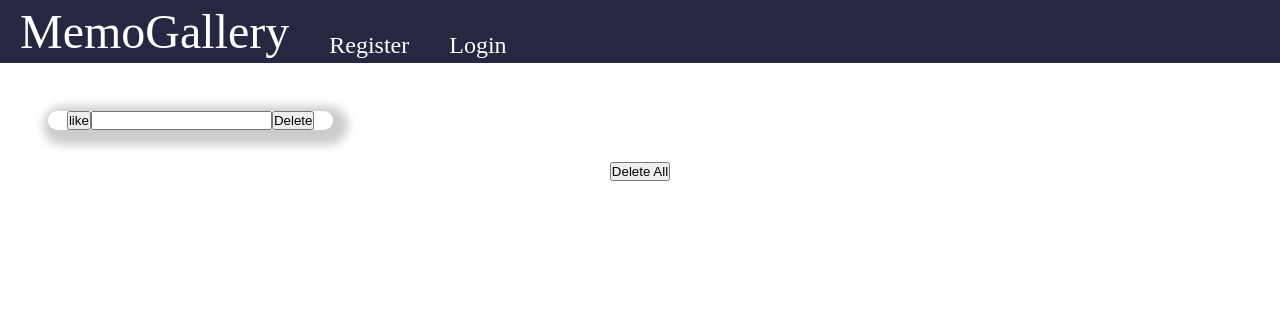
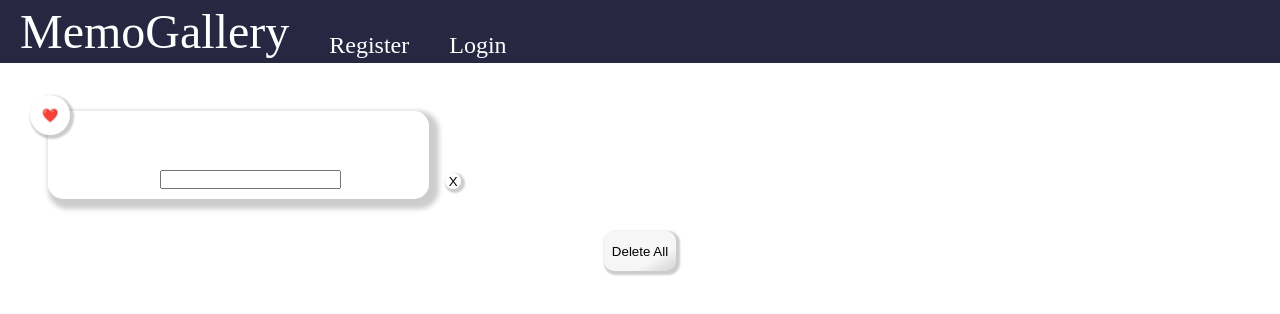
Before and after one commit to Guillaumelkl/Legacy-project, a React (Create React App) app in the folder MemoGallery-main/client/: page /homePage in a window 1280 px wide. Shown: the top 314 px of the page. Built offline with nearby package versions, Linux system fonts and the light colour scheme.

Commit message:
css final update

```diff
--- /dev/null
+++ b/MemoGallery-main/client/src/components/freeComponents/LandingPage/LandingPage.css
@@ -0,0 +1,27 @@
+
+
+.Landing-Page{
+background-image: url('https://wallpapers.com/images/hd4/acropolis-in-athens-greece-zuz7d9egxlsbcara.jpg');
+  background-size: cover;
+  animation: diaporama 120s infinite;
+
+
+}
+
+@keyframes diaporama {
+    0% {
+      background-image: url('https://wallpapers.com/images/hd4/acropolis-in-athens-greece-zuz7d9egxlsbcara.jpg');
+    }
+    25% {
+      background-image: url('https://c4.wallpaperflare.com/wallpaper/132/818/377/eiffel-tower-cityscape-city-landmark-wallpaper-preview.jpg');
+    }
+    50% {
+      background-image: url('https://images.unsplash.com/photo-1528164344705-47542687000d?ixlib=rb-4.0.3&ixid=MnwxMjA3fDB8MHxleHBsb3JlLWZlZWR8M3x8fGVufDB8fHx8&w=1000&q=80');
+    }
+    75% {
+      background-image: url('https://c0.wallpaperflare.com/preview/583/812/855/seoul-south-korea-gyeongbokgung-palace-korea.jpg');
+    }
+    100% {
+      background-image: url('https://wallpapers.com/images/featured/rio-de-janeiro-d8f020n7kiyvc721.jpg');
+    }
+  }
--- a/MemoGallery-main/client/src/components/freeComponents/LandingPage/LandingPage.js
+++ b/MemoGallery-main/client/src/components/freeComponents/LandingPage/LandingPage.js
@@ -1,9 +1,21 @@
+import "./LandingPage.css"
+import React, { useEffect } from 'react';
+
+
 const LandingPage = () => {
+    useEffect(() => {
+        document.body.classList.add('Landing-Page');
+
+        return () => {
+          document.body.classList.remove('Landing-Page');
+        };
+      }, []);
+
     return (
-    <div>
-        This is a Gallery Storage in which you can save your photos.
+    <div >
+        <h4>This is a Gallery Storage in which you can save your photos.</h4>
         <br/>
-        In order to start working with this Storage you need to sign up and then log in.
+        <h4>In order to start working with this Storage you need to sign up and then log in.</h4>
     </div>)
 }
 
--- /dev/null
+++ b/MemoGallery-main/client/src/components/freeComponents/LoginForm/LoginForm.css
@@ -0,0 +1,39 @@
+.newJobForm{
+    display: flex;
+    justify-content: center;
+    justify-items: center;
+
+}
+
+
+
+.form-control{
+    max-width:max-content;
+    max-height: max-content;
+    text-align: inherit;
+   gap: 5px;
+
+}
+
+.form-control > input{
+    width: 10rem;
+    height: 1.5rem;
+    border: none;
+    border-radius: 5px;
+
+
+}
+
+.form-control > button{
+   width: 4rem;
+   height: 2rem;
+   border: none;
+   border-radius: 5px;
+   font-size: 16px;
+
+}
+
+.form-control > button:hover{
+    background-color: rgb(87, 182, 255);
+
+}
--- a/MemoGallery-main/client/src/components/freeComponents/LoginForm/LoginForm.js
+++ b/MemoGallery-main/client/src/components/freeComponents/LoginForm/LoginForm.js
@@ -1,6 +1,7 @@
 import { useForm } from "react-hook-form";
 import {useNavigate} from "react-router-dom";
 import PostLoginData from "./PostLoginData";
+import "./LoginForm.css"
 
 const LoginForm = (props) => {
   const navigate = useNavigate();
--- a/MemoGallery-main/client/src/components/freeComponents/RegistrationForm/RegistrationForm.js
+++ b/MemoGallery-main/client/src/components/freeComponents/RegistrationForm/RegistrationForm.js
@@ -1,5 +1,6 @@
 import { useForm } from "react-hook-form";
 import PostRegistData from "./PostRegistData";
+
 
 const RegistrationForm = () => {
   const {
--- a/MemoGallery-main/client/src/components/protectedComponents/GalleryForm/GalleryForm.css
+++ b/MemoGallery-main/client/src/components/protectedComponents/GalleryForm/GalleryForm.css
@@ -31,3 +31,21 @@
     display: flex;
     justify-content: flex-start;
 }
+#txtArea{
+    height: 3rem;
+
+
+}
+#txtArea:hover{
+    height: 5rem;
+}
+
+#addPht{
+    border-radius: 10px;
+    width: 9rem;
+}
+
+#addPht:hover{
+    background-color: rgb(87, 182, 255);
+    border: none;
+}
--- a/MemoGallery-main/client/src/components/protectedComponents/GalleryForm/GalleryForm.js
+++ b/MemoGallery-main/client/src/components/protectedComponents/GalleryForm/GalleryForm.js
@@ -45,14 +45,14 @@
                 <div className="imageSection">
                     <label>Insert Image</label>
                     <input type="file" accept="images/*" onChange={uploadImage}/>
-                    <img src={file} style={{width:100,height:100}}/>
+                    <img src={file} style={{width:150,height:20}}/>
                     <input type="text" placeholder="you can insert image url" value={image} onChange={(e)=>setImage(e.target.value)} ref={inputRef}/>
                 </div>
                 <br/>
                 <label>What is your memory: </label>
-                <textarea type="text" value={description} onChange={(e)=>setDescription(e.target.value)} ref={inputRef}/>
+                <textarea id="txtArea" type="text" value={description} onChange={(e)=>setDescription(e.target.value)} ref={inputRef}/>
                 <br/>
-                <button type="submit" onClick={clearInput}>Add to Gallery</button>
+                <button id="addPht" type="submit" onClick={clearInput}>Add to Gallery</button>
             </form>
         </div>
      );
--- a/MemoGallery-main/client/src/components/protectedComponents/HomePage/Home.js
+++ b/MemoGallery-main/client/src/components/protectedComponents/HomePage/Home.js
@@ -5,6 +5,7 @@
 
 function HomePage() {
   const [photos, setPhotos] = useState([true]);
+
   const navigate = useNavigate();
 
   async function getAllPhotos() {
@@ -26,10 +27,12 @@
 
   async function likeButton(id) {
 
+
     let response = await axios.put(`http://localhost:8080/auth/likes/${id}`);
     const updatedPhotosWithLikes = photos.map((photo) => {
       if (photo._id === id) {
         return { ...photo, likes: response.data.likesNum, photoLiked: true };
+
       } else {
         return photo;
       }
@@ -86,16 +89,16 @@
                 className="likeButton"
                 onClick={() => likeButton(photo._id)}
               >
-                like{photo.likes}
+                ❤️{photo.likes}
               </button>
               <input type={photo._id} />
-              <button onClick={()=> handleDeleteOne(photo._id)}>Delete</button>
+              <button onClick={()=> handleDeleteOne(photo._id)}id="delBtn">X</button>
             </div>
 
           );
         })}
       </div>
-      <button onClick={handleDelete}>Delete All</button>
+      <button onClick={handleDelete}id="delBtnAll">Delete All</button>
     </>
   );
 }
--- a/MemoGallery-main/client/src/components/protectedComponents/HomePage/cards.css
+++ b/MemoGallery-main/client/src/components/protectedComponents/HomePage/cards.css
@@ -7,7 +7,7 @@
     padding: 2rem;
     border: none;
     gap: 20px;
-    max-width: 120vh;
+    max-width: 180vh;
     max-height: 200vh;
 }
 
@@ -15,18 +15,19 @@
 img{
     width: 100%;
     height: 25vw;
-    object-fit: cover;
+    object-fit:cover;
     border-radius: 10px;
+
 }
 
 img:hover{
-    height: 80%;
+    box-shadow: 0 8px 16px 0 rgba(0,0,0,0.2);
 }
 
 .card{
-    box-shadow: 0 4px 8px 0 rgba(0,0,0,0.2);
+
     border-radius: 15px;
-    box-shadow: 5px 5px 10px 10px rgb(0 0 0 / 0.2);
+    box-shadow: 5px 5px 5px 5px rgb(0 0 0 / 0.2);
 
     /* background-color: rebeccapurple; */
 }
@@ -39,17 +40,74 @@
 
 
 .card .likeButton{
+    position: relative;right: 90px;bottom: 4rem;
+    border-radius: 35px;
+    width: 2.5rem;
+    height: 2.5rem;
     gap: 5px;
+    border: none;
+    box-shadow: 2px 2px 2px 2px rgb(0 0 0 / 0.2);
+    background-color: white;
 
 }
-.card:hover p{
-    box-shadow: 0 8px 16px 0 rgba(0,0,0,0.2);
-    display:block;
+.card> p{
+    height: 3rem;
     gap: 1rem;
     overflow-wrap: break-word;
 
 }
 
-.card:hover .likeButton{
-    display:block;
+.card > button:active{
+    box-shadow: 1px 1px 1px 1px rgb(0 0 0 / 0.2);
+  transform: translateY(4px);
 }
+
+#delBtn{
+    position: relative;left: 6.5rem;top: 2px;
+    border-radius: 35px;
+    width: 1rem;
+    height: 1rem;
+    gap: 5px;
+    border: none;
+    box-shadow: 2px 2px 2px 2px rgb(0 0 0 / 0.2);
+    background-color: white;
+
+}
+#delBtn:hover{
+    width: 1.5rem;
+    height: 1.5rem;
+    background-color: red;
+    color: white;
+    background-image: linear-gradient(to bottom right, rgb(253, 160, 160) 10%, rgb(227, 0, 0));
+
+}
+
+#delBtn:active{
+    box-shadow: 1px 1px 1px 1px rgb(0 0 0 / 0.2);
+  transform: translateY(3px);
+}
+
+#delBtnAll{
+    border-radius: 10px;
+    width: 4.5rem;
+    height: 2.5rem;
+    border: none;
+    box-shadow: 2px 2px 2px 2px rgb(0 0 0 / 0.2);
+    background-image: linear-gradient(to bottom right, rgb(246, 246, 246) 70%, lightgrey);
+
+}
+
+#delBtnAll:hover{
+    border-radius: 10px;
+    width: 4.5rem;
+    height: 2.8rem;
+    background-color: red;
+    color: white;
+    background-image: linear-gradient(to bottom right, rgb(253, 160, 160) 10%, rgb(227, 0, 0));
+
+}
+
+#delBtn:active{
+    box-shadow: 1px 1px 1px 1px rgb(0 0 0 / 0.2);
+  transform: translateY(10px);
+}
```
